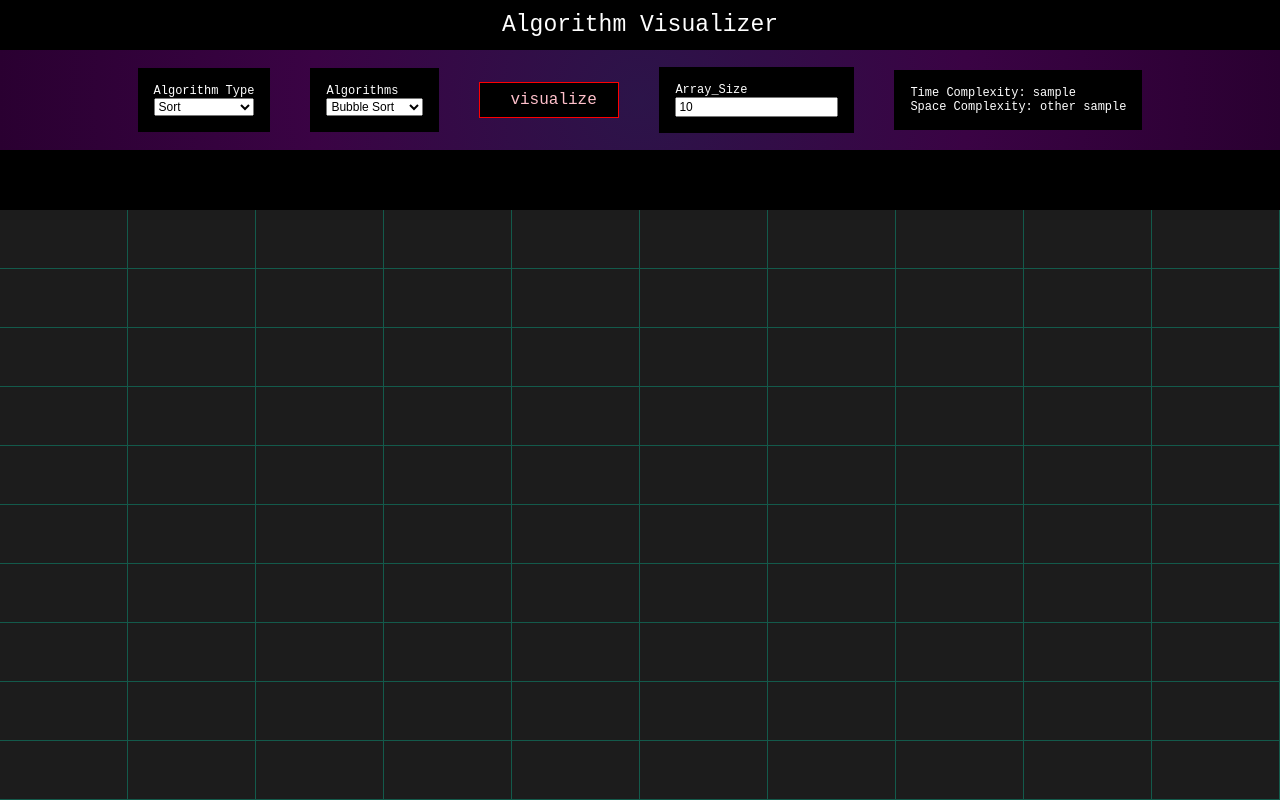
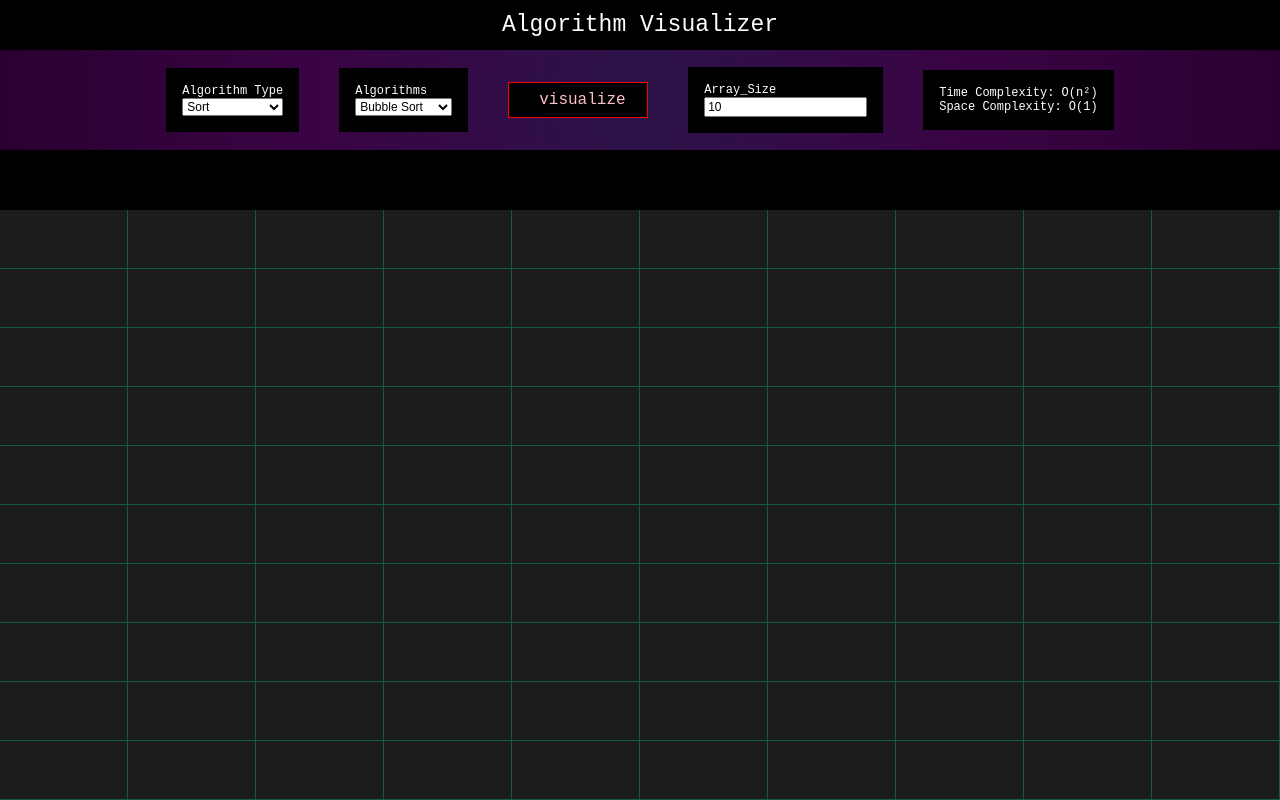
Before and after one commit to GrantDarling/algorithm-visualizer, a React (Create React App) app: page / in a window 1280 px wide. Built offline with nearby package versions, Linux system fonts and the light colour scheme.

Commit message:
added logic to update time/space complexity

```diff
--- a/src/store/reducer.ts
+++ b/src/store/reducer.ts
@@ -5,8 +5,8 @@ const initialState: GlobalState = {
   gridSize: 10,
   algorithm: {
     type: "bubbleSort",
-    timeComplexity: "sample",
-    spaceComplexity: "other sample",
+    timeComplexity: "O(n²)",
+    spaceComplexity: "O(1)",
   },
 };
 
@@ -31,6 +31,8 @@ const reducer = (
         algorithm: {
           ...state.algorithm,
           type: action.global.algorithm.type,
+          timeComplexity: action.global.algorithm.timeComplexity,
+          spaceComplexity: action.global.algorithm.spaceComplexity,
         },
       };
   }
--- a/src/visualizer/headers/algorithm-selector.tsx
+++ b/src/visualizer/headers/algorithm-selector.tsx
@@ -10,11 +10,21 @@ export const AlgorithmSelector = () => {
   const globalState = useSelector((state: GlobalState) => state);
 
   const [global] = useState(globalState);
-  const [selected, setSelected] = useState("bubbleSort");
+  const [algorithm, setAlgorithm] = useState(global.algorithm.type);
+  const [timeComplexity, setTimeComplexity] = useState(
+    global.algorithm.timeComplexity
+  );
+  const [spaceComplexity, setSpaceComplexity] = useState(
+    global.algorithm.spaceComplexity
+  );
 
   function handleSelectChange(e: any) {
-    console.log(e.target.value);
-    setSelected(e.target.value);
+    const selectedOption = e.target.querySelector(
+      `option[value="${e.target.value}"]`
+    );
+    setAlgorithm(e.target.value);
+    setTimeComplexity(selectedOption.getAttribute("data-timecomplexity"));
+    setSpaceComplexity(selectedOption.getAttribute("data-spacecomplexity"));
   }
 
   useEffect(() => {
@@ -23,11 +33,13 @@ export const AlgorithmSelector = () => {
         ...global,
         algorithm: {
           ...global.algorithm,
-          type: selected,
+          type: algorithm,
+          timeComplexity: timeComplexity,
+          spaceComplexity: spaceComplexity,
         },
       })
     );
-  }, [dispatch, selected, global]);
+  }, [dispatch, algorithm, global, spaceComplexity, timeComplexity]);
 
   return (
     <AlgorithmSelectorContainer data-test="algorithm-selector">
@@ -37,14 +49,17 @@ export const AlgorithmSelector = () => {
       <select
         name="algorithm"
         id="algorithm-selector"
-        value={selected}
+        value={algorithm}
+        data-timecomplexity={timeComplexity}
+        data-spacecomplexity={spaceComplexity}
         onChange={handleSelectChange}
       >
         <option
           value="bubbleSort"
           data-test="algorithm-option"
           data-testid="bubble-sort"
-          onClick={() => setSelected("bubbleSort")}
+          data-timecomplexity="O(n&sup2;)"
+          data-spacecomplexity="O(1)"
         >
           Bubble Sort
         </option>
@@ -52,6 +67,8 @@ export const AlgorithmSelector = () => {
           value="selectionSort"
           data-test="algorithm-option"
           data-testid="selection-sort"
+          data-timecomplexity="O(n&sup2;)"
+          data-spacecomplexity="O(1)"
         >
           Selection Sort
         </option>
@@ -59,6 +76,8 @@ export const AlgorithmSelector = () => {
           value="mergeSort"
           data-test="algorithm-option"
           data-testid="merge-sort"
+          data-timecomplexity="O(nlogn)"
+          data-spacecomplexity="O(n)"
         >
           Merge Sort
         </option>
```
Also changed, not shown: 1 other file (tests, documents, lock files or other folders).
